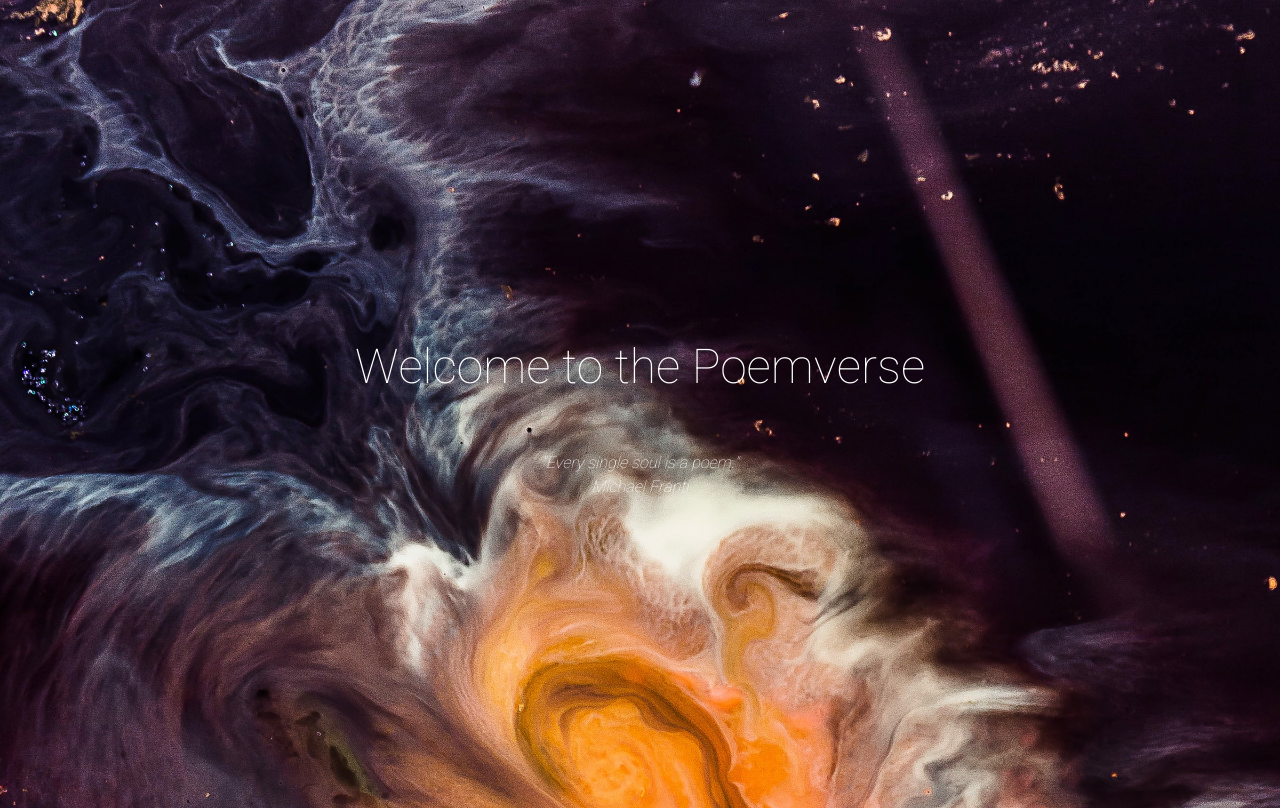
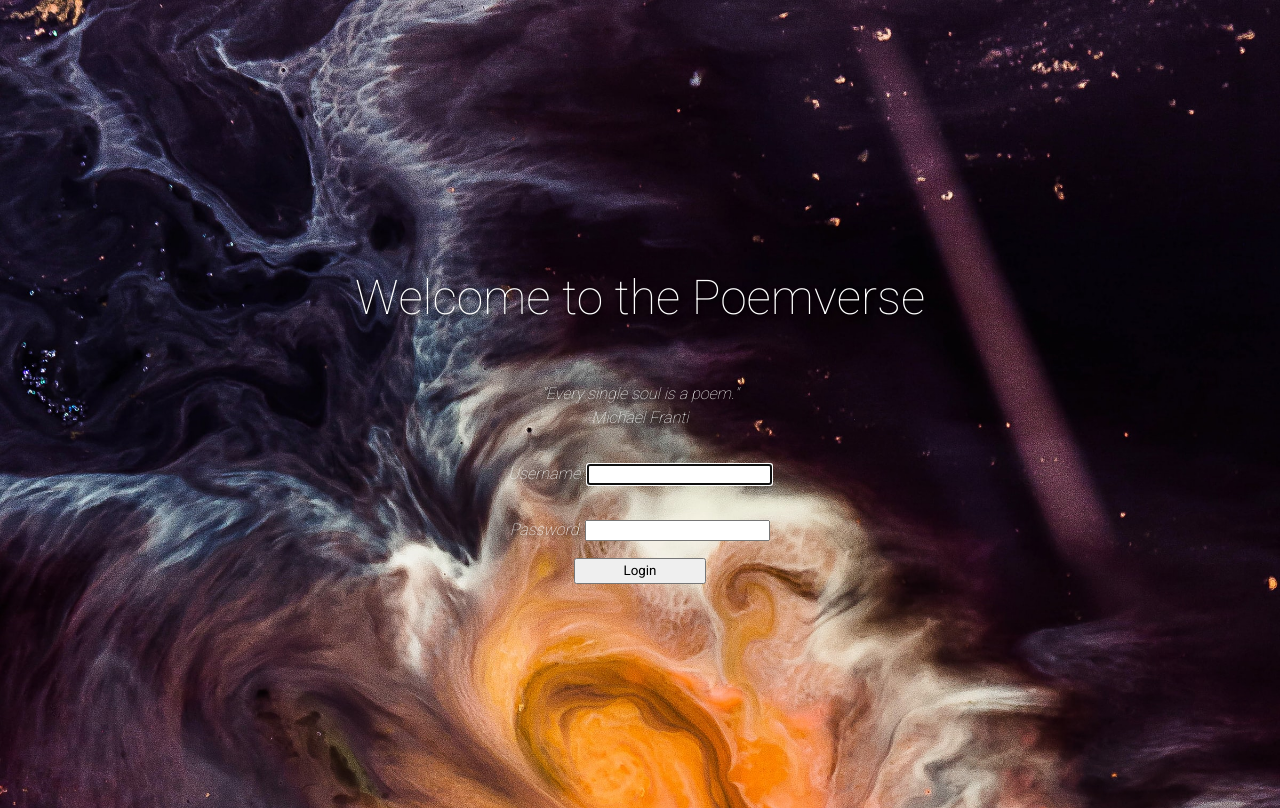
Before and after one commit to matt-gefen/poemverse, a Django app: page / in a window 1280 px wide. Run offline with Django 3.2, Linux system fonts and the light colour scheme.

Commit message:
half of user sign up

```diff
--- a/main_app/static/css/base.css
+++ b/main_app/static/css/base.css
@@ -1,4 +1,4 @@
-@import url('https://fonts.googleapis.com/css2?family=Heebo:wght@100;300;400;900&display=swap');
+@import url('https://fonts.googleapis.com/css2?family=Heebo:wght@100;300;400;600;900&display=swap');
 
 html {
   height: 100%;
--- a/main_app/static/css/home.css
+++ b/main_app/static/css/home.css
@@ -7,6 +7,7 @@
   background-repeat: no-repeat;
   background-size: cover;
   color: white;
+  text-shadow: 2px 2px 4px #000000;
 
 }
 
@@ -24,3 +25,15 @@
 h1, p {
   font-weight: 100;
 }
+
+.login {
+  display: flex;
+  flex-direction: column;
+  align-items: center;
+}
+
+.login-btn {
+  width: 50%;
+  font-family: 'Heebo', sans-serif;
+  font-weight: 400;
+}
--- a/main_app/templates/home.html
+++ b/main_app/templates/home.html
@@ -11,4 +11,14 @@
   <h1>Welcome to the Poemverse</h1>
   <p>"Every single soul is a poem."<br>
     Michael Franti</p>
+{% if not user.is_authenticated %}
+  <section>
+    <form action="{% url 'home' %}" method='post' class='login' %>
+    {% csrf_token %}
+    {{ form.as_p }}
+    <input type="hidden" name='next' value="{{ next }}">
+    <button type="submit" name='submit' class='login-btn'>Login</button>
+    </form>
+  </section>
+{% endif %}
 {% endblock body %}
--- a/main_app/urls.py
+++ b/main_app/urls.py
@@ -3,4 +3,5 @@
 
 urlpatterns = [
   path('', views.Home.as_view(), name='home'),
+  path('accounts/signup/', views.signup, name='signup'),
 ]
--- a/main_app/views.py
+++ b/main_app/views.py
@@ -3,7 +3,23 @@
 from .models import Poem
 from django.views.generic.edit import CreateView, UpdateView, DeleteView
 from django.contrib.auth.views import LoginView
+from django.contrib.auth.forms import UserCreationForm
 
 # Create your views here.
 class Home(LoginView):
   template_name = 'home.html'
+
+def signup(request):
+  error_message = ''
+  if request.method == 'POST':
+
+    form = UserCreationForm(request.POST)
+    if form.is_valid():
+      user = form.save()
+      login(request, user)
+      return redirect('poems_index')
+    else:
+      error_message = 'Invalid sign up - try again'
+  form = UserCreationForm()
+  context = {'form': form, 'error_message': error_message}
+  return render(request, 'signup.html', context)
--- a/poemverse/settings.py
+++ b/poemverse/settings.py
@@ -120,6 +120,8 @@
 
 STATIC_URL = '/static/'
 
+LOGIN_REDIRECT_URL = 'poems_index'
+
 # Default primary key field type
 # https://docs.djangoproject.com/en/3.2/ref/settings/#default-auto-field
 
```
